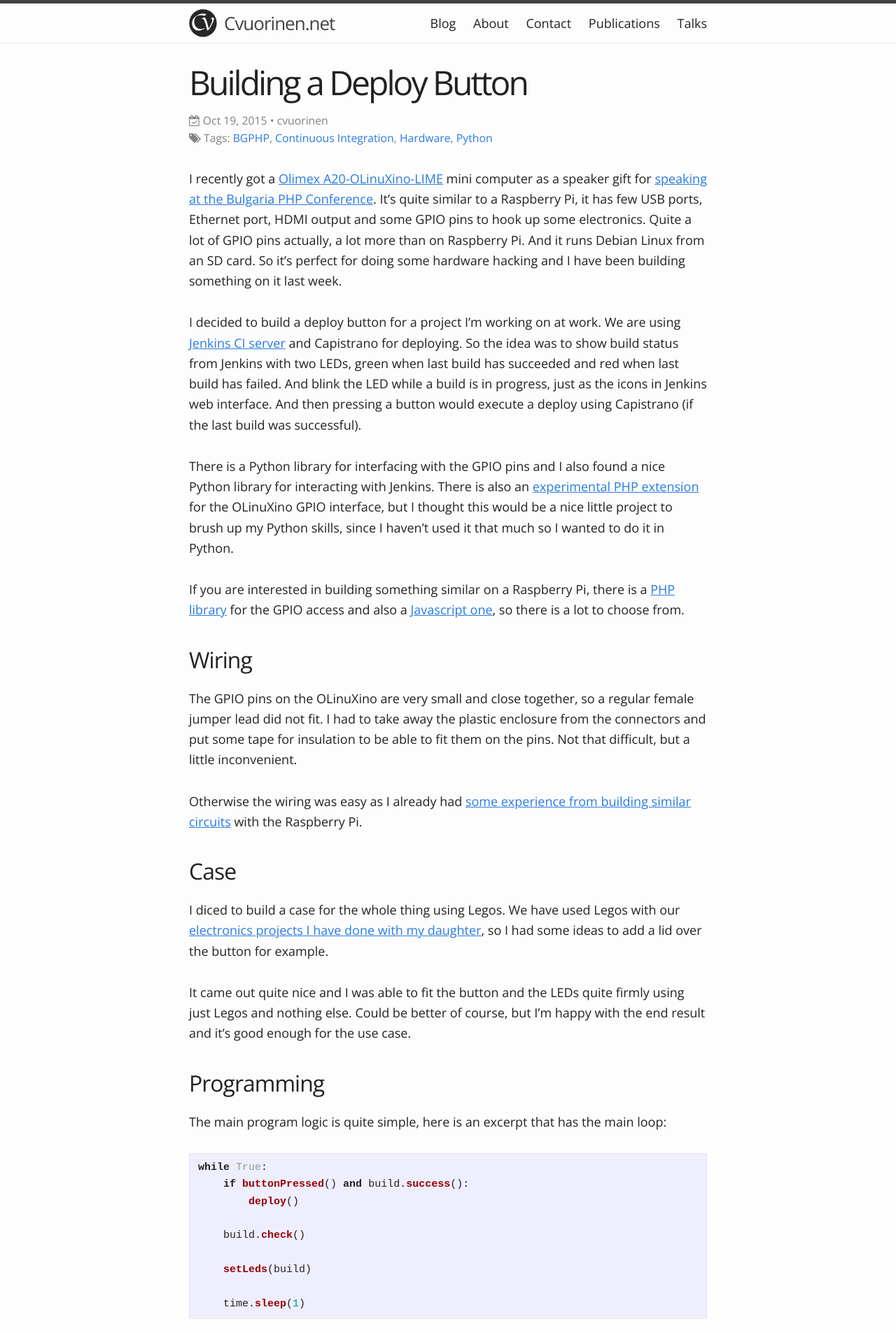
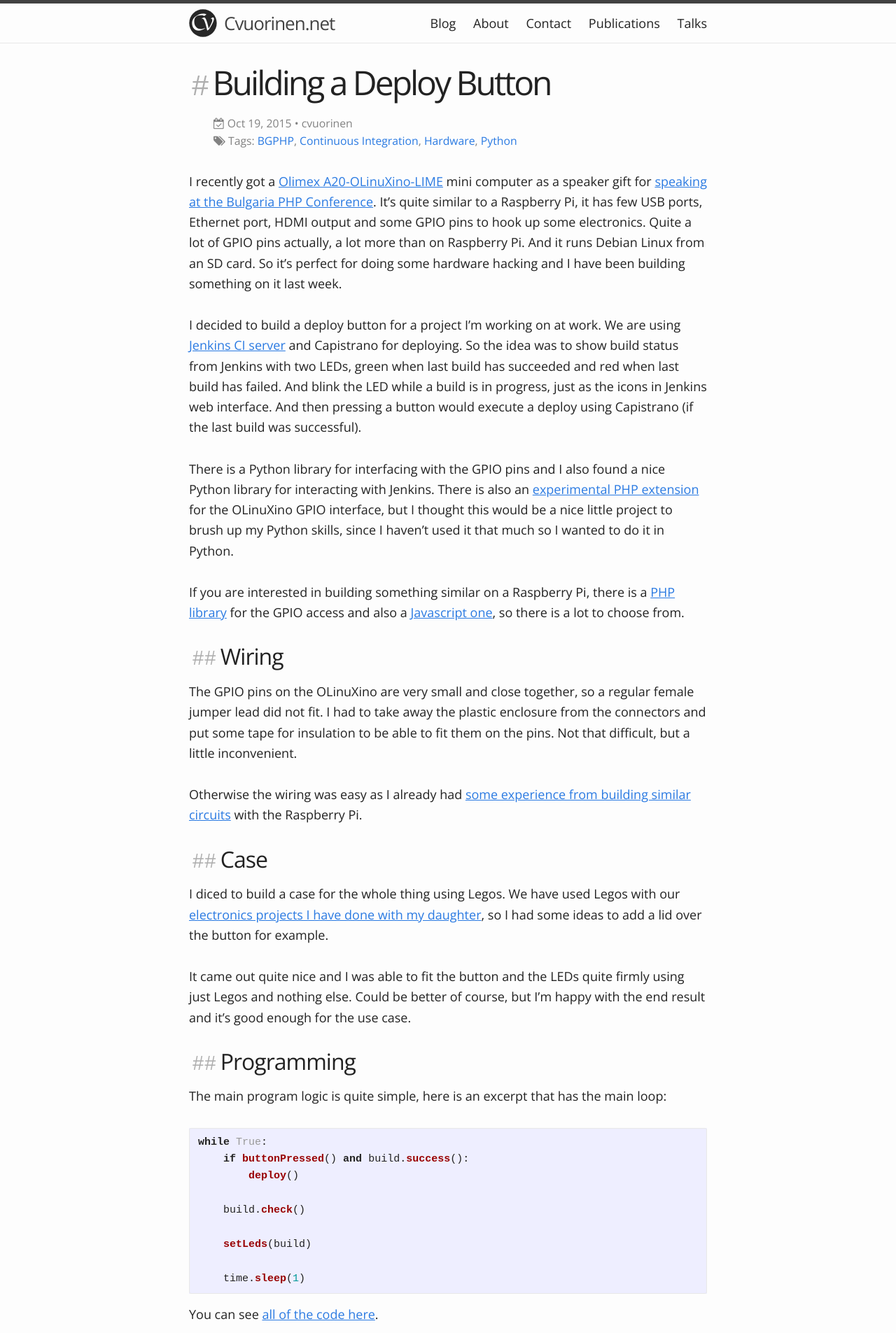
Before and after one commit to cvuorinen/cvuorinen.github.io, a Jekyll site: the page built from _posts/2015-10-19-building-a-deploy-button.md, in a window 1280 px wide. Shown: the top 1905 px of the page at 70% size. Built offline with Jekyll 4.4.1, drawn with Linux system fonts in a browser that asks for light colours; nearby versions of some CDN libraries; comment, search, counter and statistics services are not loaded.

Commit message:
Markdown style headings

```diff
--- a/_sass/_layout.scss
+++ b/_sass/_layout.scss
@@ -217,6 +217,13 @@
  */
 .post-header {
     margin-bottom: $spacing-unit;
+
+    .post-meta {
+        margin-left: 35px;
+        @include media-query($on-laptop) {
+            margin-left: 25px;
+        }
+    }
 }
 
 .post-title {
@@ -224,6 +231,8 @@
 
     letter-spacing: -3px;
     line-height: 1.1;
+
+    @include markdown-title(1);
 
     @include media-query($on-laptop) {
         font-size: 36px;
@@ -249,6 +258,9 @@
     h2 {
         font-size: 32px;
         letter-spacing: -1px;
+        line-height: 1.1;
+
+        @include markdown-title(2);
 
         @include media-query($on-laptop) {
             font-size: 28px;
@@ -257,6 +269,9 @@
 
     h3 {
         font-size: 26px;
+        line-height: 1.1;
+
+        @include markdown-title(3);
 
         @include media-query($on-laptop) {
             font-size: 22px;
@@ -265,6 +280,9 @@
 
     h4 {
         font-size: 20px;
+        line-height: 1.1;
+
+        @include markdown-title(4);
 
         @include media-query($on-laptop) {
             font-size: 18px;
--- a/css/main.scss
+++ b/css/main.scss
@@ -46,6 +46,35 @@
 }
 
 
+// Markdown style headings with #
+@function str-repeat($string, $times) {
+  $result: "";
+
+  @for $i from 1 through $times {
+    $result: $result + $string;
+  }
+
+  @return $result;
+}
+@mixin markdown-title($level) {
+  $width: .7em * $level;
+  margin-left: $width;
+
+  &:before {
+    content: str-repeat("#", $level);
+    display: inline-block;
+    width: $width - .2em;
+    margin-left: -$width;
+    padding-right: .2em;
+    color: lighten($text-color, 55%);
+    text-align: right;
+    font-family: monospace;
+    font-size: .9em;
+    letter-spacing: normal;
+  }
+}
+
+
 
 // Import partials from `sass_dir` (defaults to `_sass`)
 @import
```
